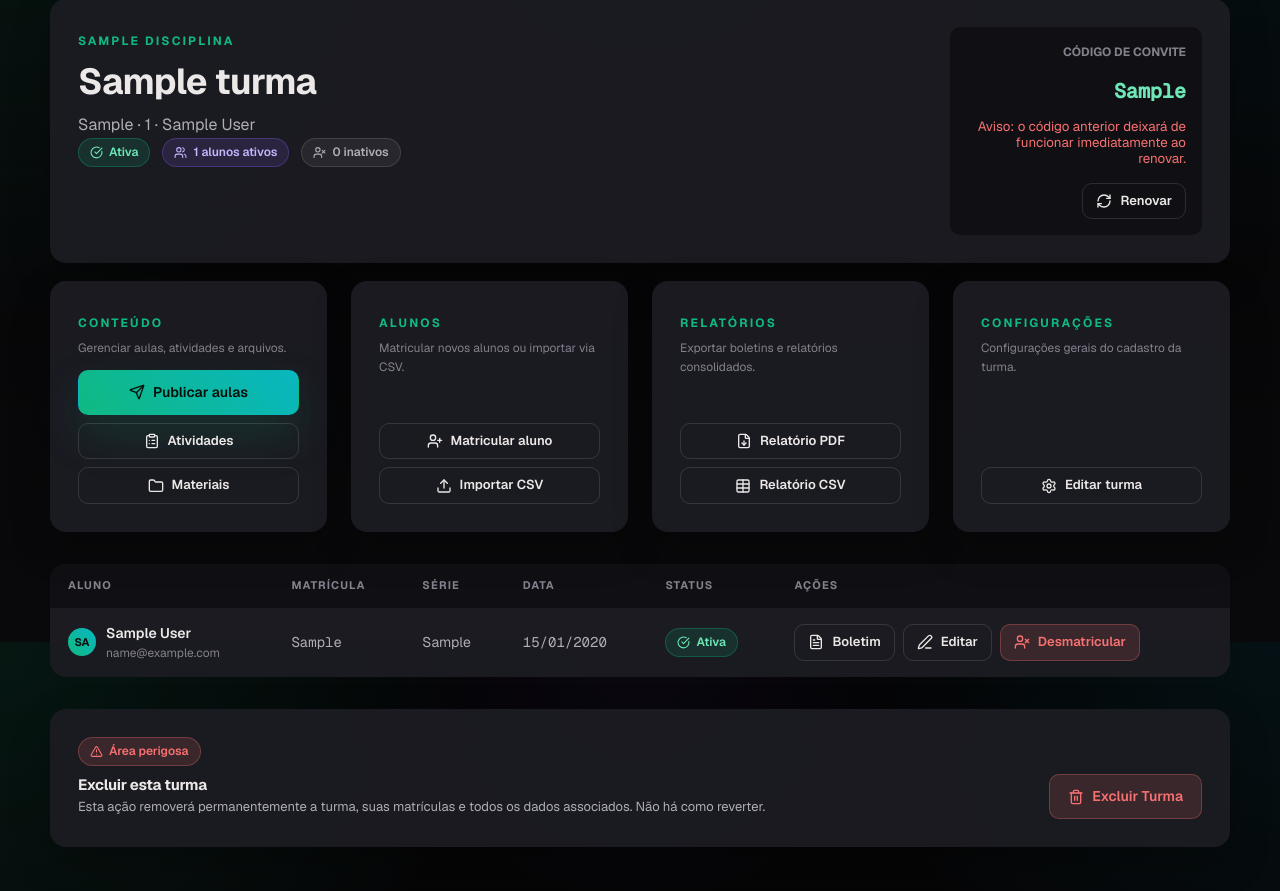
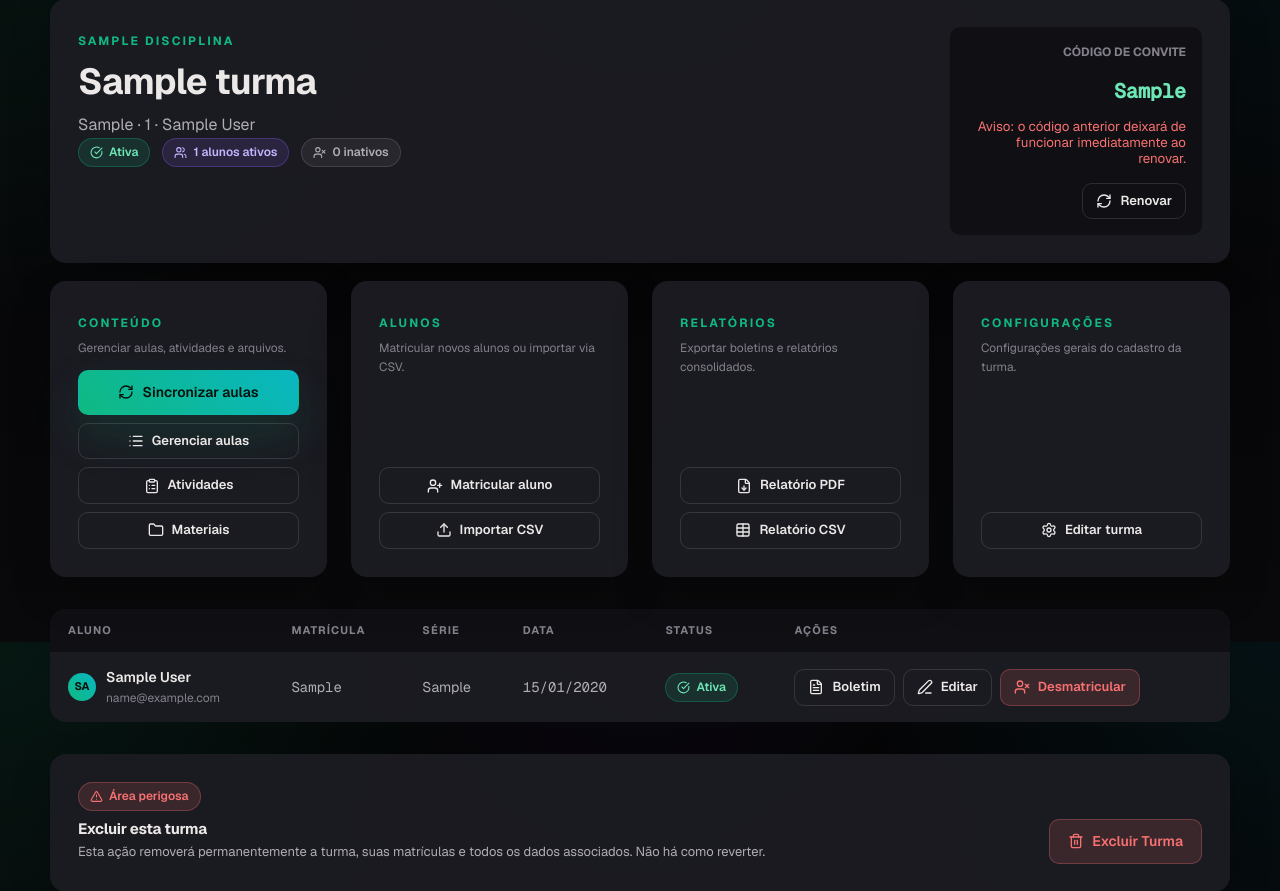
Before and after one commit to elvertoni/professorDash2.0, a Django app: page /turmas/1/ in a window 1280 px wide. Shown: the part 158-1049 px from the top of the page. Run offline with Django 5.2, Linux system fonts and the light colour scheme; a user stored in the database is signed in; tables that the repository leaves empty hold one stand-in row (values such as "Sample post"); grey boxes marked "Sample" are stand-in pictures; some libraries are stand-ins or nearby versions.

Commit message:
feat(classroom): phase A — per-turma "Sincronizar aulas" from head
Add TurmaSyncAulasView: one click on a turma downloads the head acervo,
runs import_acervo for that turma's discipline, then publishes every
approved Aula of the discipline as AulaPublicada (available now,
idempotent via get_or_create). Wired as the primary "Sincronizar aulas"
button in the turma Conteúdo panel; the old manual flow stays as
"Gerenciar aulas". Reuses download_acervo + import_acervo + AulaPublicada.

Co-Authored-By: Claude Sonnet 4.6 <noreply@anthropic.com>

```diff
--- a/classroom/urls.py
+++ b/classroom/urls.py
@@ -24,6 +24,7 @@ from .views import (
     TurmaListView,
     TurmaRelatorioCsvView,
     TurmaRelatorioPdfView,
+    TurmaSyncAulasView,
     TurmaUpdateView,
 )
 
@@ -80,6 +81,11 @@ urlpatterns = [
         name='turma_aulas',
     ),
     path(
+        '<int:turma_pk>/aulas/sincronizar/',
+        TurmaSyncAulasView.as_view(),
+        name='turma_aulas_sync',
+    ),
+    path(
         '<int:turma_pk>/aulas/<int:pk>/editar/',
         AulaPublicadaUpdateView.as_view(),
         name='aula_publicada_update',
--- a/classroom/views.py
+++ b/classroom/views.py
@@ -1,7 +1,10 @@
+import tempfile
 from collections import defaultdict
 from datetime import timedelta
+from io import StringIO
 
 from django.contrib import messages
+from django.core.management import call_command
 from django.db.models import (
     Avg,
     Case,
@@ -24,7 +27,9 @@ from django.views.generic import CreateView, DeleteView, DetailView, ListView, U
 
 from accounts.mixins import AlunoRequiredMixin, ProfessorRequiredMixin
 from accounts.models import User
+from catalog.models import Aula
 from catalog.parser import sanitize_lesson_html
+from catalog.services import AcervoDownloadError, download_acervo
 
 from .forms import (
     AulaPublicadaEditForm,
@@ -492,6 +497,61 @@ class AulaPublicadaManageView(TurmaQuerysetMixin, View):
         )
 
 
+class TurmaSyncAulasView(TurmaQuerysetMixin, View):
+    '''Sincroniza as aulas da disciplina da turma com o head e publica todas.'''
+
+    def post(self, request, turma_pk):
+        turma = get_object_or_404(self.get_queryset(), pk=turma_pk)
+        disciplina = turma.disciplina
+
+        try:
+            with tempfile.TemporaryDirectory(prefix='acervo-') as tmp_dir:
+                root = download_acervo(tmp_dir)
+                out = StringIO()
+                call_command(
+                    'import_acervo',
+                    path=str(root),
+                    only_aprovada=True,
+                    disciplina=disciplina.slug,
+                    stdout=out,
+                    stderr=out,
+                )
+        except AcervoDownloadError as exc:
+            messages.error(request, 'Falha ao sincronizar do GitHub: {0}'.format(exc))
+            return redirect('classroom:turma_aulas', turma_pk=turma.pk)
+        except Exception as exc:  # noqa: BLE001 — surfacing import failures to the UI
+            messages.error(
+                request, 'Erro inesperado na sincronização: {0}'.format(exc)
+            )
+            return redirect('classroom:turma_aulas', turma_pk=turma.pk)
+
+        now = timezone.now()
+        aulas = Aula.objects.filter(
+            disciplina=disciplina, status=Aula.Status.APROVADA
+        )
+        novas = 0
+        for aula in aulas:
+            _, created = AulaPublicada.objects.get_or_create(
+                turma=turma,
+                aula=aula,
+                defaults={
+                    'disponivel_em': now,
+                    'ordem_na_turma': aula.ordem,
+                    'publicada': True,
+                },
+            )
+            if created:
+                novas += 1
+
+        messages.success(
+            request,
+            'Aulas sincronizadas: {0} disponíveis na turma ({1} novas).'.format(
+                aulas.count(), novas
+            ),
+        )
+        return redirect('classroom:turma_aulas', turma_pk=turma.pk)
+
+
 class AulaPublicadaActionMixin(TurmaQuerysetMixin):
     def get_turma(self, pk):
         return get_object_or_404(self.get_queryset(), pk=pk)
--- a/templates/classroom/turma_detail.html
+++ b/templates/classroom/turma_detail.html
@@ -47,9 +47,17 @@
                 <p class="desc">Gerenciar aulas, atividades e arquivos.</p>
             </div>
             <div class="stack">
-                <a class="btn btn-primary" href="{% url 'classroom:turma_aulas' turma.pk %}">
-                    <i data-lucide="send" aria-hidden="true"></i>
-                    Publicar aulas
+                <form method="post" action="{% url 'classroom:turma_aulas_sync' turma.pk %}"
+                      onsubmit="return confirm('Sincronizar as aulas de {{ turma.disciplina.label|escapejs }} a partir do head e publicar todas na turma?');">
+                    {% csrf_token %}
+                    <button class="btn btn-primary" type="submit" style="width:100%;">
+                        <i data-lucide="refresh-cw" aria-hidden="true"></i>
+                        Sincronizar aulas
+                    </button>
+                </form>
+                <a class="btn btn-outline btn-sm" href="{% url 'classroom:turma_aulas' turma.pk %}">
+                    <i data-lucide="list" aria-hidden="true"></i>
+                    Gerenciar aulas
                 </a>
                 <a class="btn btn-outline btn-sm" href="{% url 'activities:atividade_list' turma.pk %}">
                     <i data-lucide="clipboard-list" aria-hidden="true"></i>
```
